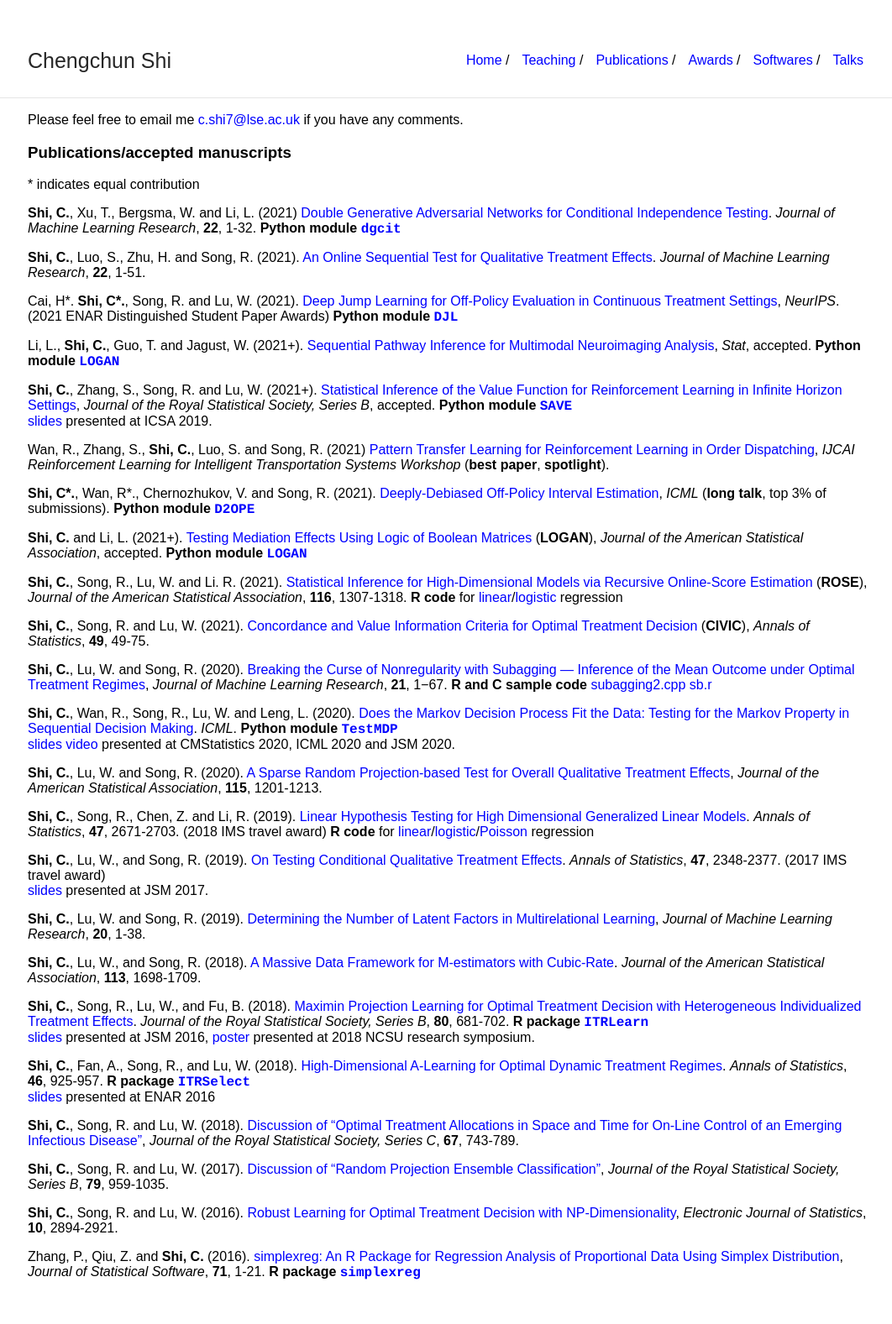
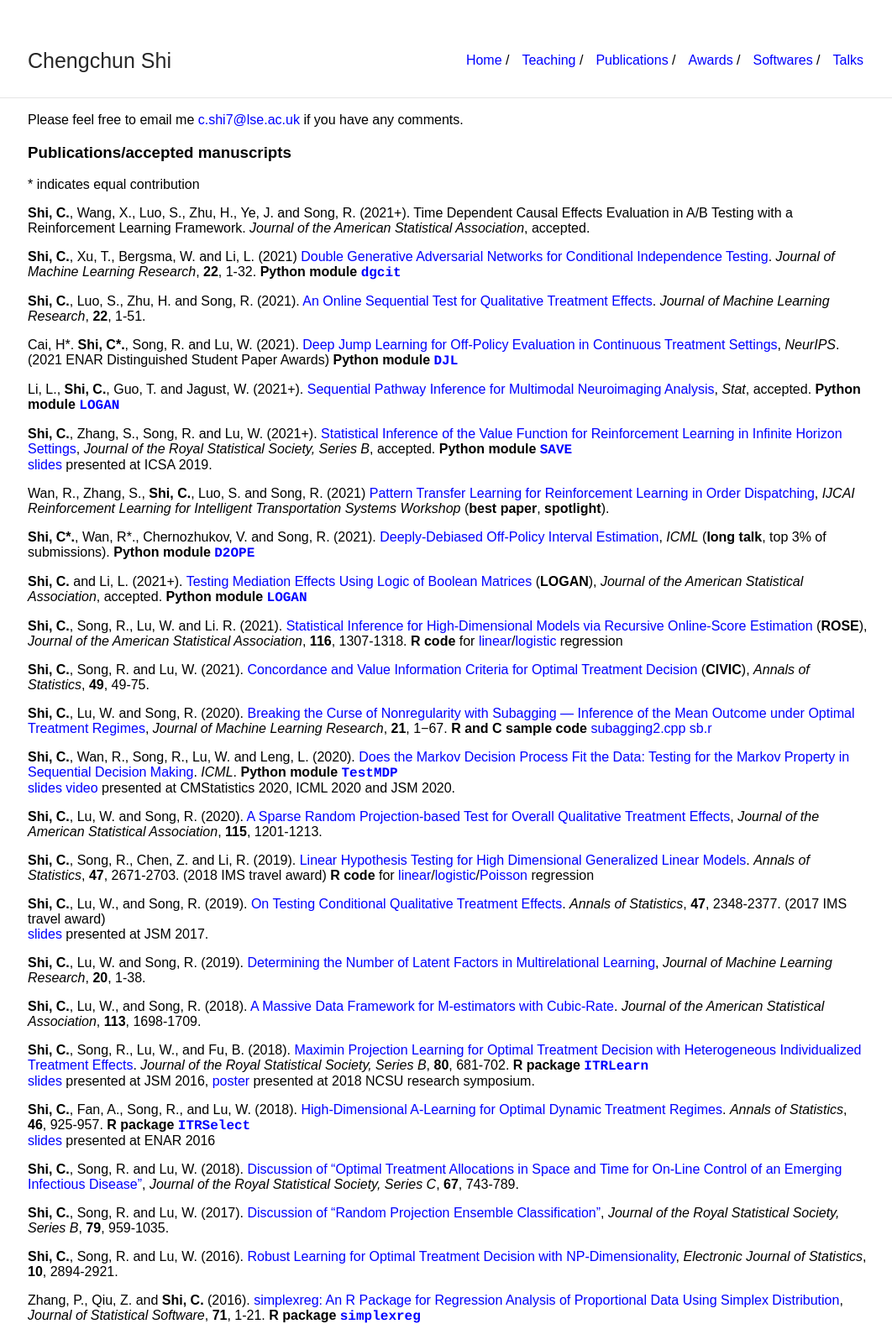
Before and after one commit to callmespring/callmespring.github.io, a Jekyll site: the page built from publication.md, in a window 1280 px wide. Shown: the whole page at 84% size, without its empty margins (107-1169 px from the left). Built offline with Jekyll 4.4.1, drawn with Linux system fonts in a browser that asks for light colours; before the commit the page ends 1525 px from its top, so only the background shows below that.

Commit message:
Update publication.md

```diff
--- a/publication.md
+++ b/publication.md
@@ -10,6 +10,8 @@
 ### Publications/accepted manuscripts
 
 \* indicates equal contribution
+
+**Shi, C.**, Wang, X., Luo, S., Zhu, H., Ye, J. and Song, R. (2021+). Time Dependent Causal Effects Evaluation in A/B Testing with a Reinforcement Learning Framework. _Journal of the American Statistical Association_, accepted.
 
 **Shi, C.**, Xu, T., Bergsma, W. and Li, L. (2021) [Double Generative Adversarial Networks for Conditional Independence Testing](https://jmlr.org/papers/volume22/21-0294/21-0294.pdf). _Journal of Machine Learning Research_, **22**, 1-32.
 **Python module** [<span style="font-family:courier;">**dgcit**</span>](https://github.com/callmespring/dgcit)
```
